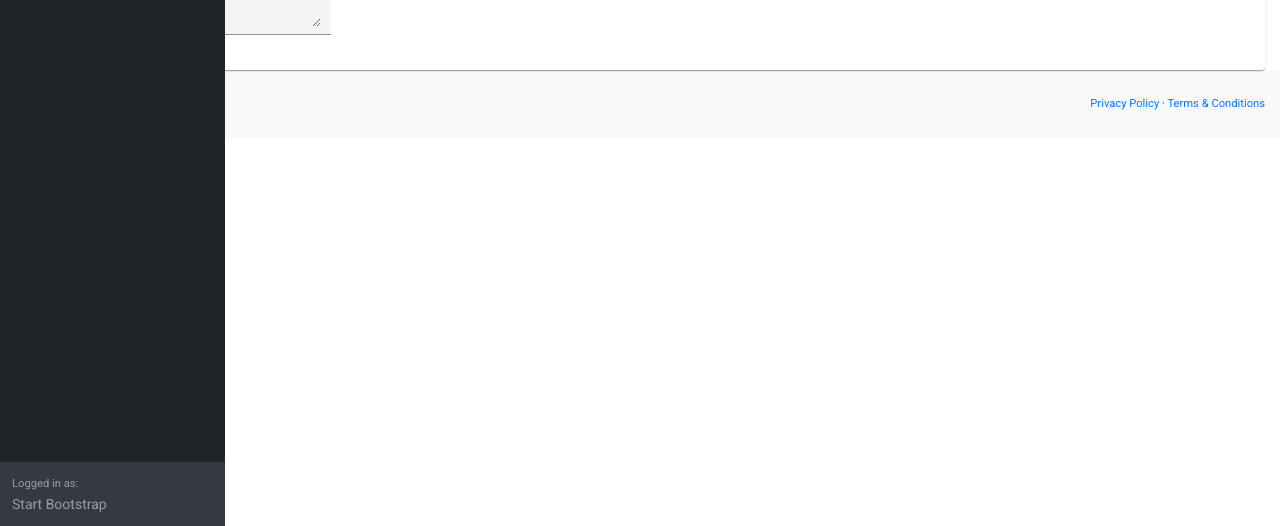
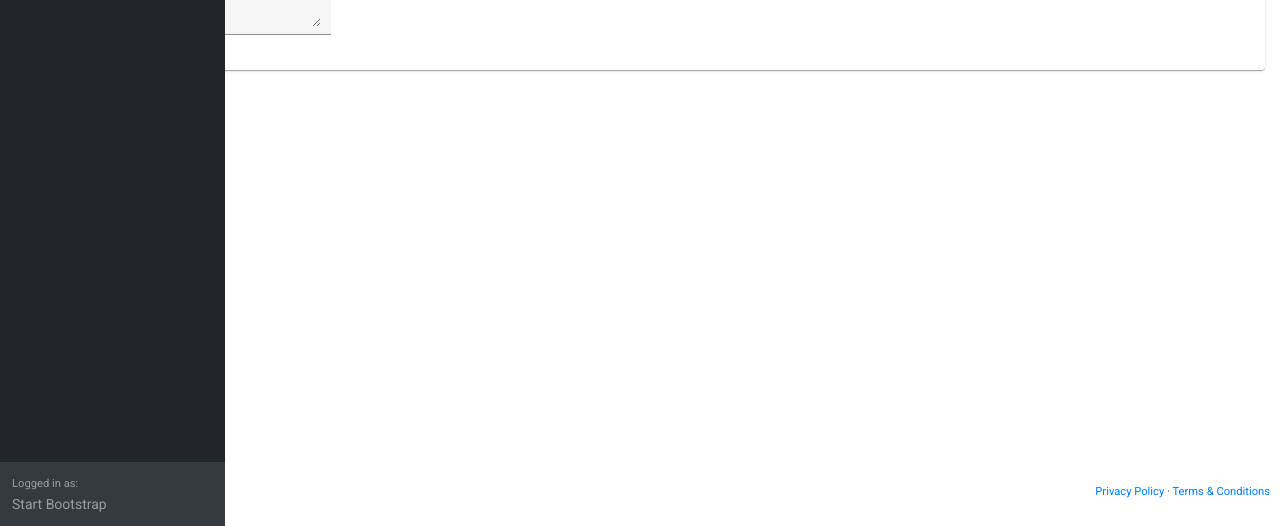
Before and after one commit to gabrielhfgomes/comparador-multivitaminicos, an Angular app: page /audios-form in a window 1280 px wide. Shown: the part 274-800 px from the top of the page. Built offline with nearby package versions, Linux system fonts and the light colour scheme; no server answers.

Commit message:
Footer fix

```diff
--- a/src/app/app.component.html
+++ b/src/app/app.component.html
@@ -7,11 +7,11 @@
             <app-alert></app-alert>
             <router-outlet></router-outlet>
           </div>
-          <footer class="py-4 bg-light mt-auto">
+          <footer class="py-4 bg-light mt-auto" style="position: fixed; bottom: 0;">
             <div class="container-fluid">
                 <div class="d-flex align-items-center justify-content-between small">
-                    <div class="text-muted">Copyright &copy; Oratoria 2022</div>
-                    <div>
+                    <div class="text-muted">Copyright &copy; Jbit 2022</div>
+                    <div style="position: fixed; right: 0; margin-right: 10px;">
                         <a href="#">Privacy Policy</a>
                         &middot;
                         <a href="#">Terms &amp; Conditions</a>
--- a/src/app/audios/audios-form/audios-form.component.ts
+++ b/src/app/audios/audios-form/audios-form.component.ts
@@ -73,7 +73,7 @@ export class AudiosFormComponent implements OnInit {
       console.log(resp);
 
       if(resp.name == this.file.name) {
-        this.alertService.success("Success, You are done");
+        this.alertService.success("Audio salvo com sucesso");
       }
     });
   }
```
Also changed, not shown: src/styles.css.
